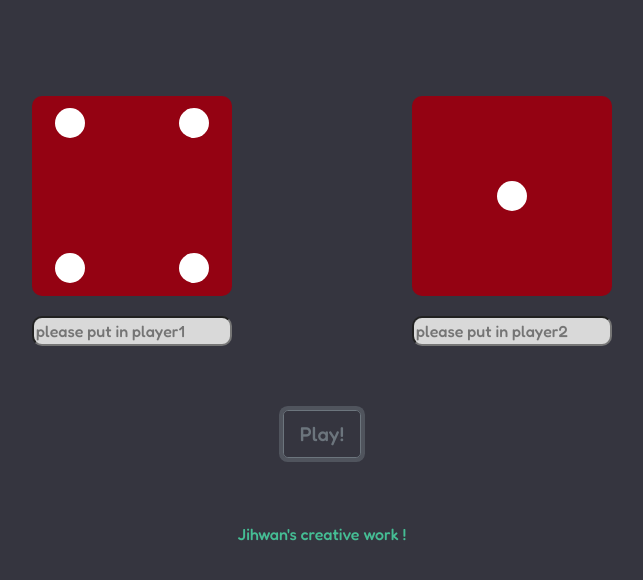
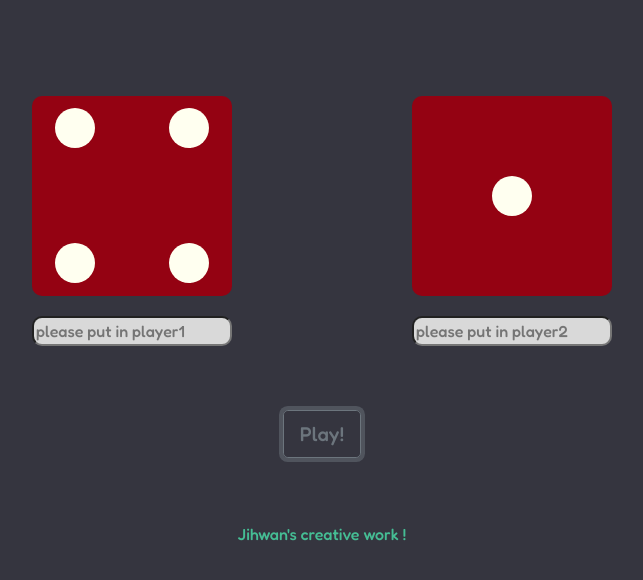
Before and after one commit to jihwan123450/DOM, a plain HTML site: page Dice/index.html in a window 1280 px wide. Both pictures are taken after a click on the button "Play!". Shown: the part 142-722 px from the top of the page, without its empty margins (318-961 px from the left). Drawn offline with nearby package versions, Linux system fonts and the light colour scheme.

Commit message:
#dice game 2

```diff
--- a/Dice/style.css
+++ b/Dice/style.css
@@ -51,10 +51,10 @@
 }
 .dot {
   display:block;
-  height:30px;
-  width:30px;
+  height:40px;
+  width:40px;
   border-radius:100%;
-  background-color:white;
+  background-color:ivory;
   margin:7%;
 }
 /*dice dot */
```
